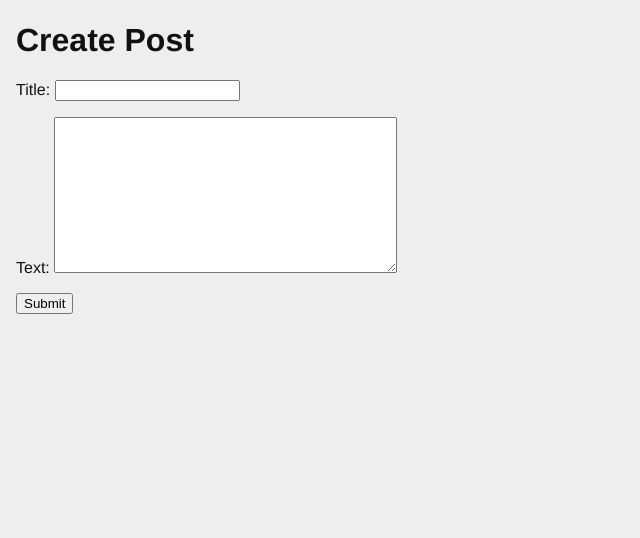
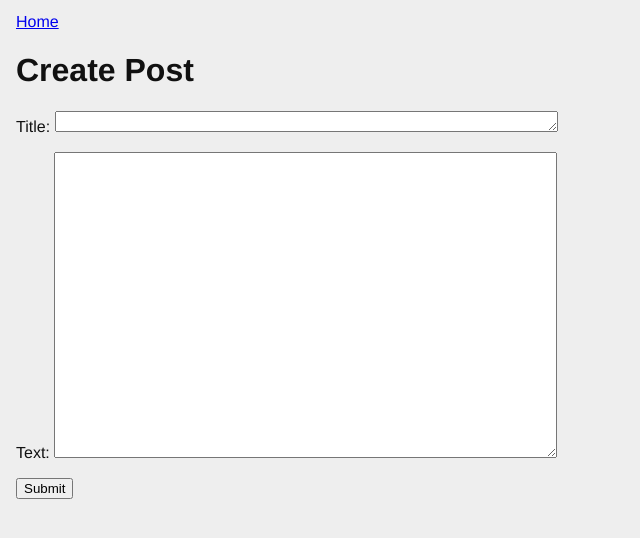
Before and after one commit to dtingg/django-blog-8, a Django app: page /create_post in a window 1280 px wide. Shown: the part 20-558 px from the top of the page, without its empty margins (0-640 px from the left). Run offline with Django 3.2, Linux system fonts and the light colour scheme; the visitor is signed in with stand-in values (Sample User, id 1); parts of the project's set-up code (start-up, migrations or seed data) failed here and were passed over; some libraries are stand-ins or nearby versions.

Commit message:
made create post text field bigger

```diff
--- a/blogging/forms.py
+++ b/blogging/forms.py
@@ -1,4 +1,4 @@
-from django.forms import ModelForm
+from django.forms import ModelForm, Textarea
 from blogging.models import Post
 
 
@@ -6,3 +6,8 @@ class PostForm(ModelForm):
     class Meta:
         model = Post
         fields = ["title", "text"]
+
+        widgets = {
+            "title": Textarea(attrs={"cols": 60, "rows":1}),
+            "text": Textarea(attrs={"cols": 60, "rows":20})
+        }
--- a/blogging/templates/blogging/create_post.html
+++ b/blogging/templates/blogging/create_post.html
@@ -1,4 +1,5 @@
 {% extends "base.html" %}{% block content %}
+    <a class="backlink" href="/">Home</a>
     <h1>Create Post</h1>
     <body>
 
```
